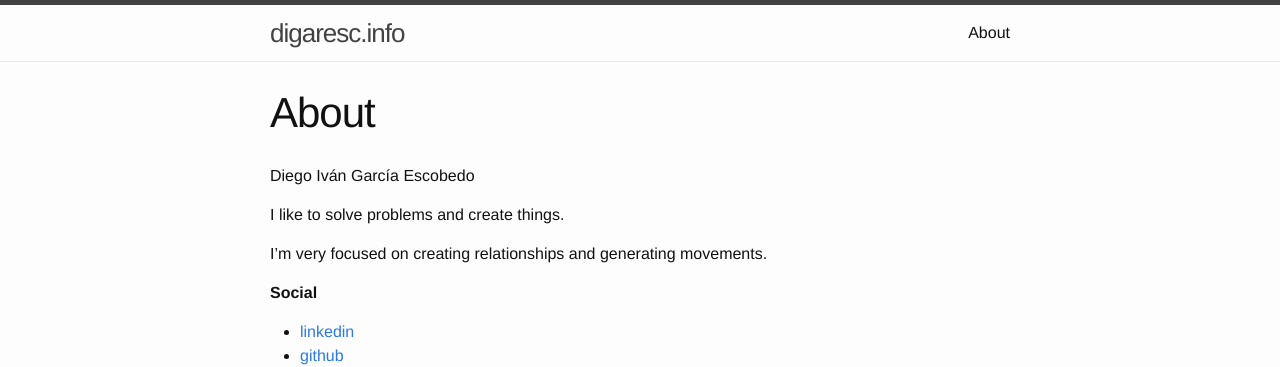
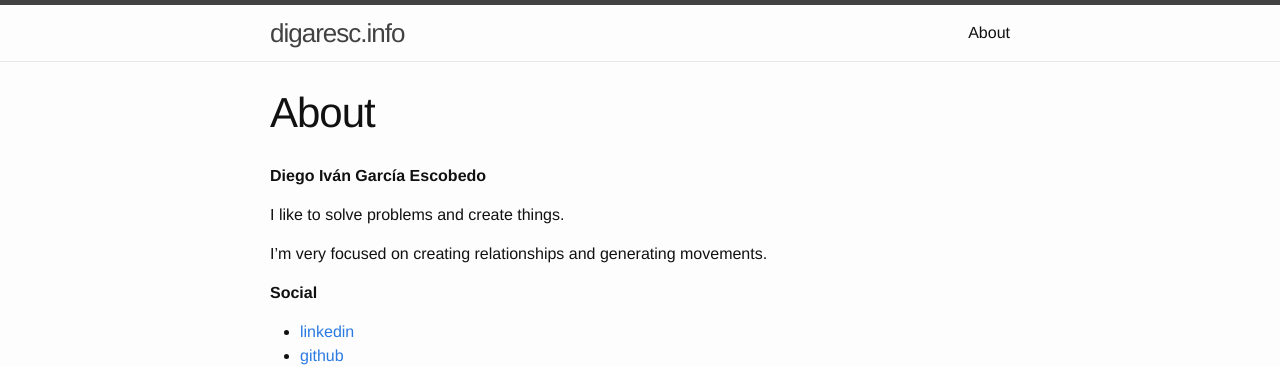
Before and after one commit to digaresc/digaresc.github.io, a Jekyll site: the page built from about.md, in a window 1280 px wide. Shown: the top 367 px of the page. Built offline with Jekyll 4.4.1, drawn with Linux system fonts in a browser that asks for light colours.

```diff
--- a/about.md
+++ b/about.md
@@ -3,7 +3,8 @@ layout: page
 title: About
 permalink: /about/
 ---
-Diego Iván García Escobedo
+
+**Diego Iván García Escobedo**
 
 I like to solve problems and create things.
 
```
